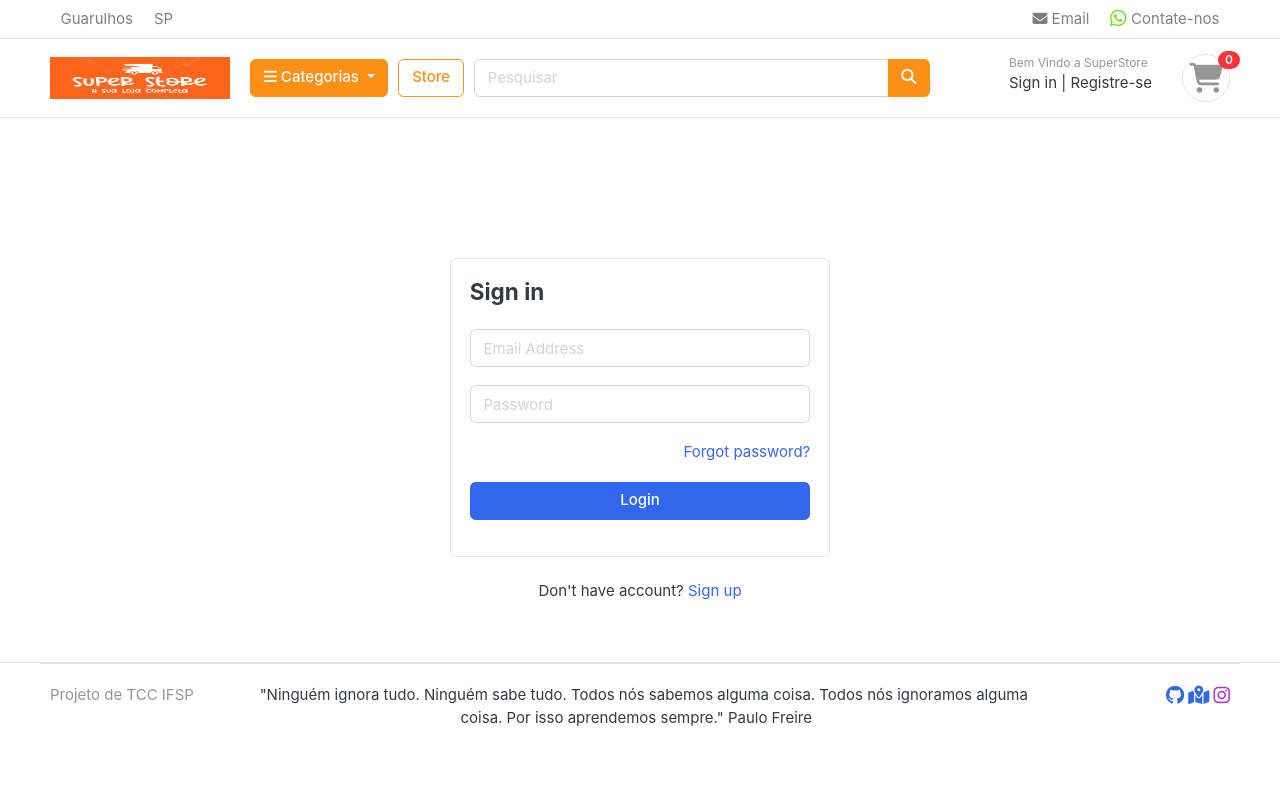
After one commit to RafaelMaldivas/SuperStore, a Django app: page /accounts/login/ in a window 1280 px wide. The commit adds this page. Run offline with Django 4.2, Linux system fonts and the light colour scheme; data comes from the database, SQL or seed files in the repository; both versions use the stored data as it was after the commit; some libraries are stand-ins or nearby versions; some web fonts are replaced.

Commit message:
implementação account

```diff
--- a/SuperStore/urls.py
+++ b/SuperStore/urls.py
@@ -24,4 +24,5 @@ urlpatterns = [
     path('', views.home, name='home'),
     path('store/', include('store.urls')),
     path('cart/', include('carts.urls')),
+    path('accounts/', include('accounts.urls')),
 ] + static(settings.MEDIA_URL, document_root=settings.MEDIA_ROOT)
--- a/accounts/models.py
+++ b/accounts/models.py
@@ -42,6 +42,7 @@ class Account(AbstractBaseUser):
     email = models.EmailField(max_length=100, unique=True)
     telefone = models.CharField(max_length=20)
 
+
     #required
     data_de_entrada = models.DateTimeField(auto_now_add=True)
     ultimo_login = models.DateTimeField(auto_now_add=True)
@@ -51,7 +52,7 @@ class Account(AbstractBaseUser):
     is_superadmin = models.BooleanField(default=False)
 
     USERNAME_FIELD = 'email'
-    REQUIRED_FIELDS = ['username', 'primeiro_nome', 'ultimo_nome']
+    REQUIRED_FIELDS = ['username', 'primeiro_nome', 'ultimo_nome',]
 
     objects = MyAccountManager()
 
--- /dev/null
+++ b/accounts/urls.py
@@ -0,0 +1,8 @@
+from django.urls import path
+from . import views
+
+urlpatterns = [
+    path('register/', views.register, name='register'),
+    path('login/', views.login, name='login'),
+    path('logout/', views.logout, name='logout'),
+]
--- a/accounts/views.py
+++ b/accounts/views.py
@@ -1,3 +1,17 @@
 from django.shortcuts import render
+from .forms import RegisterForms
 
 # Create your views here.
+def register(request):
+    form = RegisterForms()
+    context = {
+        'form':form,
+    }
+    return render(request, 'accounts/register.html', context)
+
+def login(request):
+    return render(request, 'accounts/login.html')
+
+
+def logout(request):
+    return render(request, 'accounts/logout.html')
--- /dev/null
+++ b/templates/accounts/login.html
@@ -0,0 +1,35 @@
+{% extends 'base.html' %}
+{% load static %}
+
+{% block content %}
+
+<!-- ========================= SECTION CONTENT ========================= -->
+<section class="section-conten padding-y" style="min-height:84vh">
+
+    <!-- ============================ COMPONENT LOGIN   ================================= -->
+    <div class="card mx-auto" style="max-width: 380px; margin-top:100px;">
+        <div class="card-body">
+            <h4 class="card-title mb-4">Sign in</h4>
+            <form>
+                <div class="form-group">
+                    <input type="email" class="form-control" placeholder="Email Address">
+                </div> <!-- form-group// -->
+                <div class="form-group">
+                    <input type="password" class="form-control" placeholder="Password">
+                </div> <!-- form-group// -->
+
+                <div class="form-group">
+                    <a href="#" class="float-right">Forgot password?</a>
+
+                </div> <!-- form-group form-check .// -->
+                <div class="form-group">
+                    <button type="submit" class="btn btn-primary btn-block"> Login </button>
+                </div> <!-- form-group// -->
+            </form>
+        </div> <!-- card-body.// -->
+    </div> <!-- card .// -->
+
+    <p class="text-center mt-4">Don't have account? <a href="#">Sign up</a></p>
+    <br><br>
+    <!-- ============================ COMPONENT LOGIN  END.// ================================= -->
+    {% endblock %}
--- a/templates/includes/nav.html
+++ b/templates/includes/nav.html
@@ -66,10 +66,10 @@
                 <div class="col-lg-3 col-sm-6 col-8 order-2 order-lg-3">
                     <div class="d-flex justify-content-end mb-3 mb-lg-0">
                         <div class="widget-header">
-                            <small class="title text-muted">Welcome guest!</small>
+                            <small class="title text-muted">Bem Vindo a SuperStore</small>
                             <div>
-                                <a href="./signin.html">Sign in</a> <span class="dark-transp"> | </span>
-                                <a href="./register.html"> Register</a>
+                                <a href="{% url 'login' %}">Sign in</a> <span class="dark-transp"> | </span>
+                                <a href="{% url 'register' %}"> Registre-se</a>
                             </div>
                         </div>
                         <a href="{% url 'cart' %}" class="widget-header pl-3 ml-3">
```
Also changed, not shown: accounts/forms.py (added, +9 -0 lines), templates/accounts/register.html (added, +64 -0 lines), db.sqlite3.
